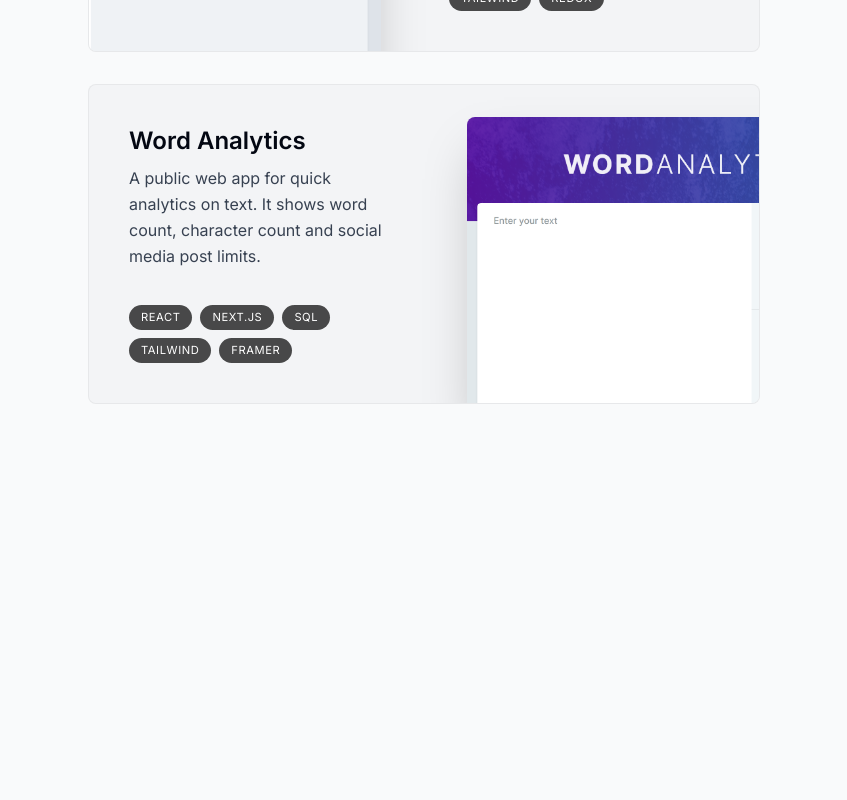
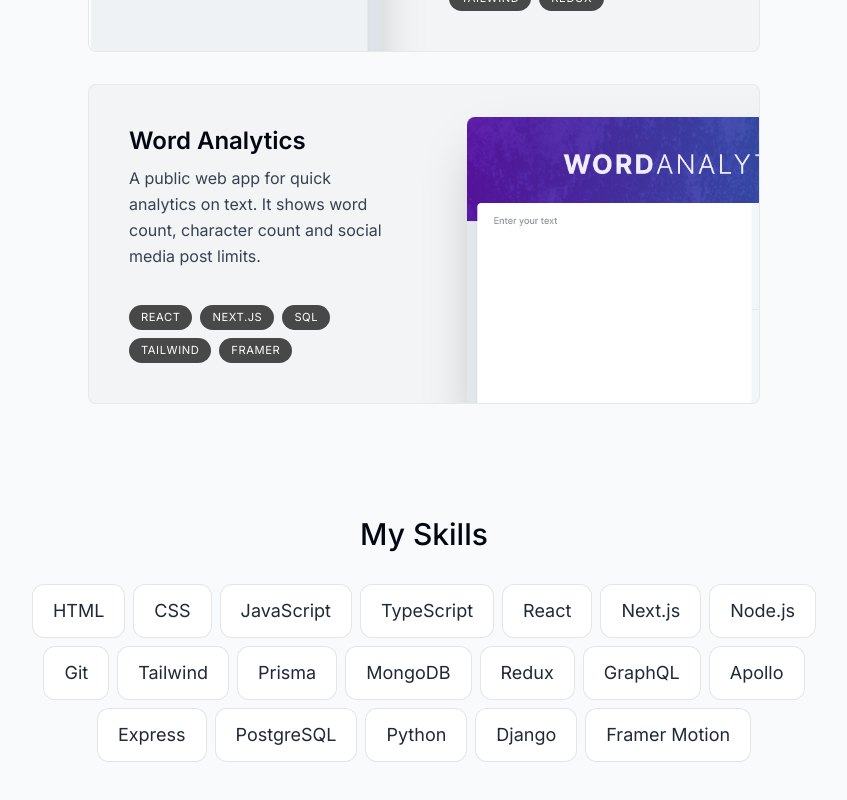
Before and after one commit to vlad434/Portofolio, a Next.js app: page / in a window 1280 px wide. Shown: the part 1896-2696 px from the top of the page, without its empty margins (216-1063 px from the left). Built offline with nearby package versions, Linux system fonts and the light colour scheme.

Commit message:
Added skills section

```diff
--- a/app/page.tsx
+++ b/app/page.tsx
@@ -2,6 +2,7 @@
 import Intro from "@/components/Intro";
 import Projects from "@/components/Projects";
 import SectionDivider from "@/components/SectionDivider";
+import Skills from "@/components/Skills";
 
 export default function Home() {
   return (
@@ -10,6 +11,7 @@
       <SectionDivider />
       <About />
       <Projects />
+      <Skills />
     </main>
   );
 }
--- a/components/Projects.tsx
+++ b/components/Projects.tsx
@@ -10,7 +10,7 @@
   const { ref } = useSectionInView("Projects", 0.5);
 
   return (
-    <section ref={ref} id="projects" className="scroll-mt-28">
+    <section ref={ref} id="projects" className="scroll-mt-28 mb-28">
       <SectionHeading>My projects</SectionHeading>
       <div>
         {projectsData.map((project, index) => (
--- /dev/null
+++ b/components/Skills.tsx
@@ -0,0 +1,51 @@
+"use client";
+
+import React from "react";
+import SectionHeading from "./SectionHeading";
+import { skillsData } from "@/lib/data";
+import { useSectionInView } from "@/lib/hooks";
+import { motion } from "framer-motion";
+
+const fadeInAnimationVariants = {
+  initial: {
+    opacity: 0,
+    y: 100,
+  },
+  animate: (index: number) => ({
+    opacity: 1,
+    y: 0,
+    transition: {
+      delay: 0.05 * index,
+    },
+  }),
+};
+
+export default function Skills() {
+  const { ref } = useSectionInView("Skills");
+
+  return (
+    <section
+      ref={ref}
+      className="mb-28 max-w-[53rem] scroll-mt-28 text-center sm:mb-40"
+    >
+      <SectionHeading>My skills</SectionHeading>
+      <ul className="flex flex-wrap justify-center gap-2 text-lg text-gray-800">
+        {skillsData.map((skill, index) => (
+          <motion.li
+            className="bg-white border border-black/[0.1] rounded-xl px-5 py-3"
+            key={index}
+            variants={fadeInAnimationVariants}
+            initial="initial"
+            whileInView="animate"
+            viewport={{
+              once: true,
+            }}
+            custom={index}
+          >
+            {skill}
+          </motion.li>
+        ))}
+      </ul>
+    </section>
+  );
+}
```
